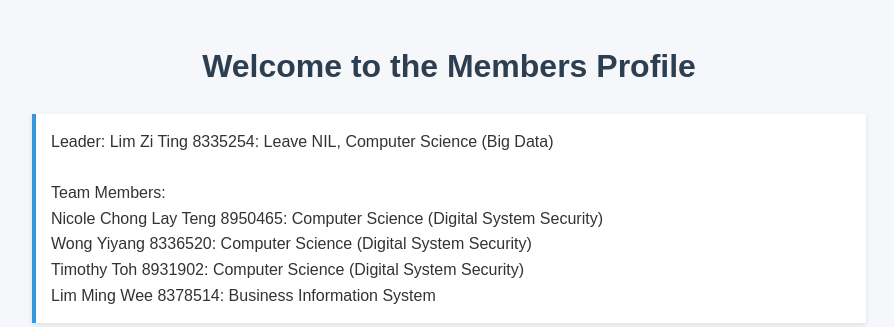
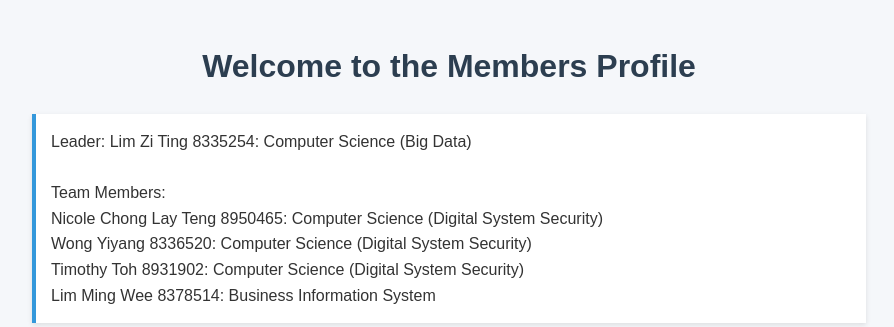
Before and after one commit to timt29/FYPGRP26, a Flask app: page /members in a window 1280 px wide. Shown: the top 327 px of the page, without its empty margins (191-1085 px from the left). Run offline with Flask 3, Linux system fonts and the light colour scheme.

Commit message:
Update Members.html

```diff
--- a/templates/Members.html
+++ b/templates/Members.html
@@ -8,7 +8,7 @@
 </head>
 <body>
     <h1>Welcome to the Members Profile</h1>
-    <p>Leader: Lim Zi Ting 8335254: Leave NIL, Computer Science (Big Data) <br><br>
+    <p>Leader: Lim Zi Ting 8335254: Computer Science (Big Data) <br><br>
 
         Team Members: <br>
         Nicole Chong Lay Teng 8950465: Computer Science (Digital System Security)<br>
```
